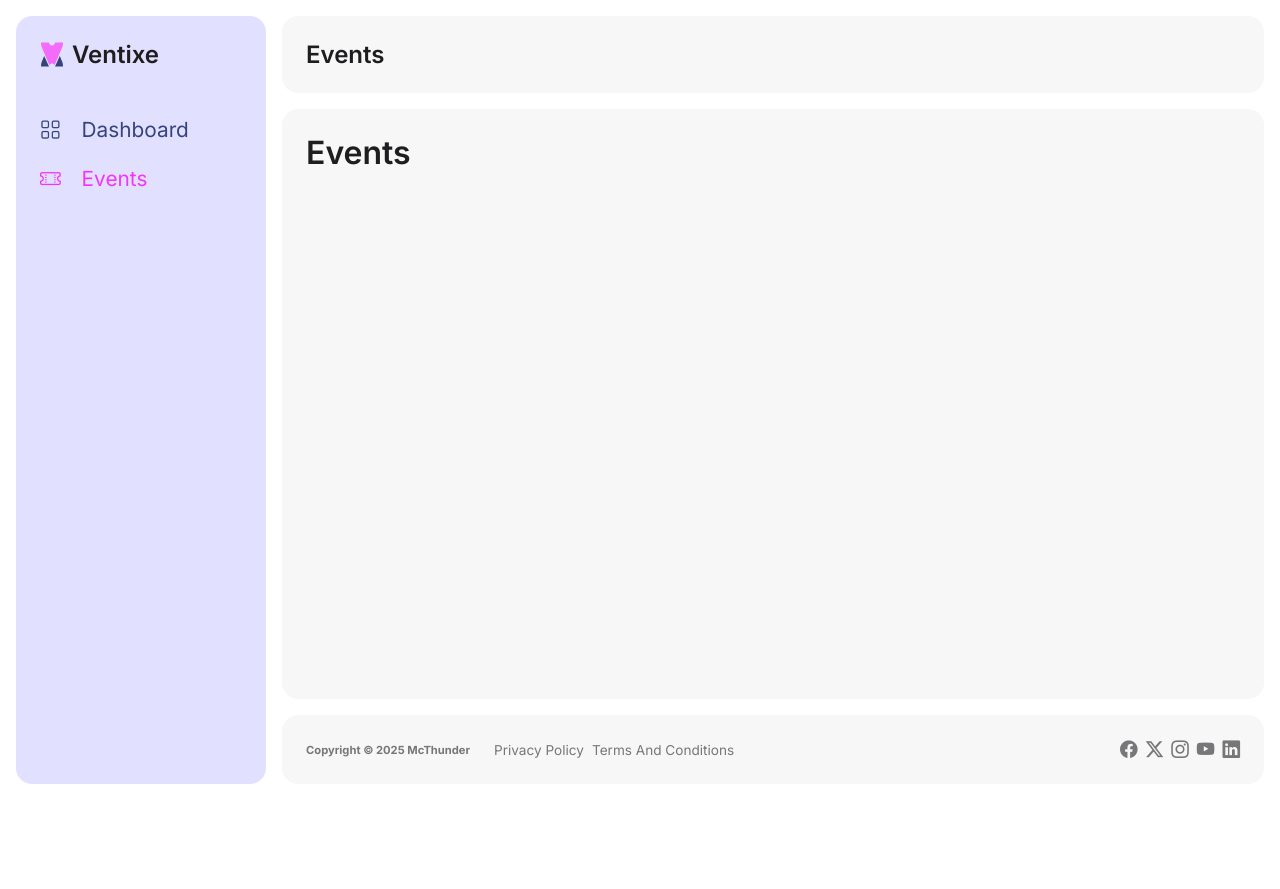
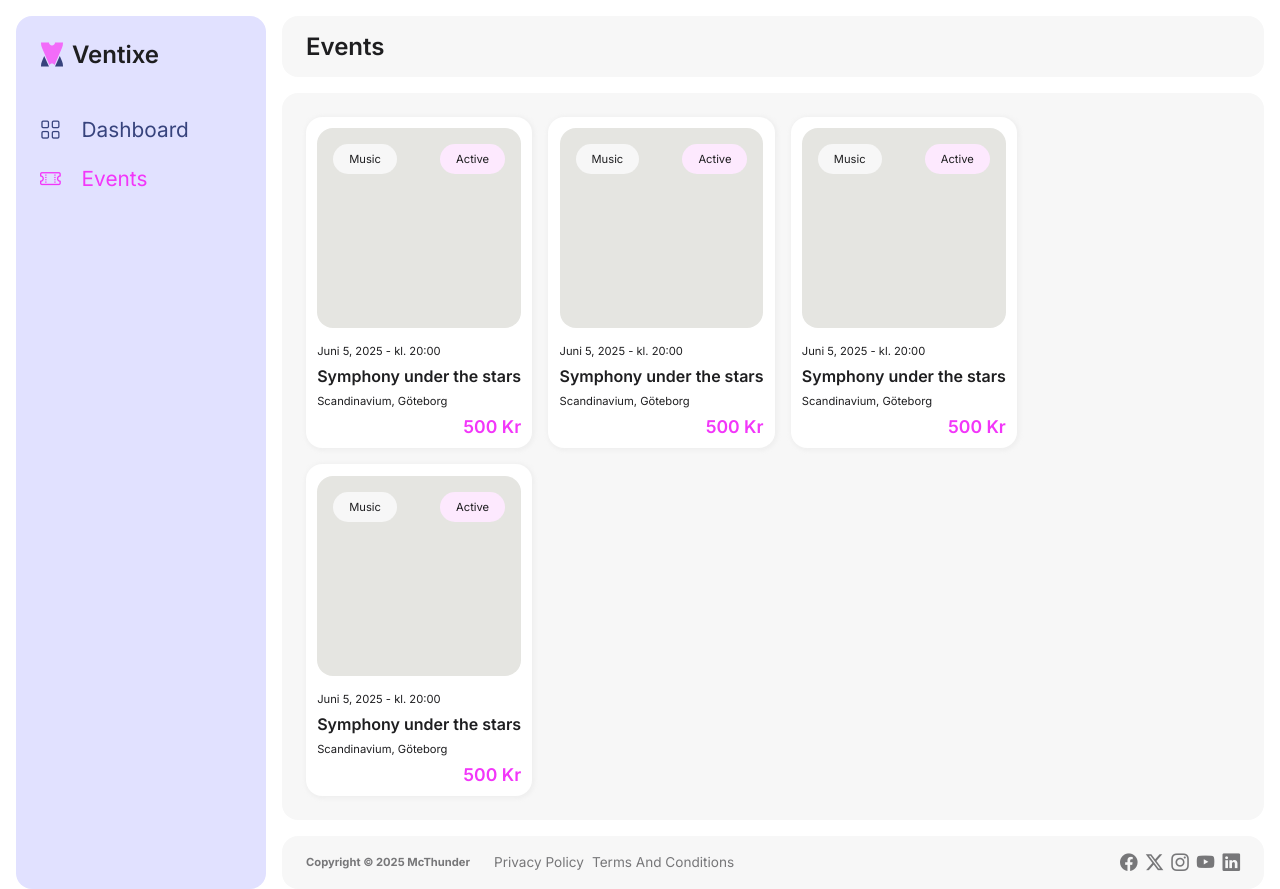
Before and after one commit to Ecw-Ventixe-Bookings/React_Frontend, a React (Vite) app: page /events in a window 1280 px wide. Before the commit the page ends 800 px from the top, so only its background shows below. Built offline with nearby package versions, Linux system fonts and the light colour scheme.

Commit message:
added event card and som other css changes

```diff
--- a/src/Layouts/PortalLayout.jsx
+++ b/src/Layouts/PortalLayout.jsx
@@ -18,7 +18,7 @@ function PortalLayout() {
 
   return (
     <div className='portal-wrapper'>
-        <Nav />
+        <Nav pageName = {pageName} />
         <Header pageName = {pageName} />
             <main>
                 <Outlet />
--- a/src/Pages/Events.jsx
+++ b/src/Pages/Events.jsx
@@ -1,9 +1,22 @@
 import React from 'react'
+import { EventCard } from '../components/eventCard/EventCard'
 
 export const Events = () => {
+
+  const event = {
+    category: 'Music',
+    status: 'Active',
+    title: 'Symphony under the stars',
+    location: 'Scandinavium, Göteborg',
+    price: 500
+  }
+
   return (
     <section className='section-events'>
-        <h1>Events</h1>
+        <EventCard event = {event} />
+        <EventCard event = {event} />
+        <EventCard event = {event} />
+        <EventCard event = {event} />
     </section>
   )
 }
--- a/src/assets/css/app.css
+++ b/src/assets/css/app.css
@@ -17,7 +17,7 @@
     grid-template-columns: 1fr;
     grid-template-areas: "nav" "main" "footer";
 
-    @media(width > 768px) {
+    @media(width >= 768px) {
         grid-template-columns: 80px 1fr;
         grid-template-areas:
         "nav header"
@@ -53,6 +53,14 @@ nav {
         }
     }
 
+    .pageTitle {
+        display: none;
+    }
+
+    .nav-mobile-menu-btn {
+        display: none;
+    }
+
     .nav-links {
         display: flex;
         flex-direction: column;
@@ -68,7 +76,7 @@ nav {
         span {
             display: none;
 
-            @media(width > 1200px) {
+            @media(width > 1200px), (width <  768px) {
                 display: inline;
             }
         }
@@ -77,13 +85,52 @@ nav {
     .active {
         color: var(--primary-100);
     }
+
+    @media(width < 768px) {
+        position: relative;
+        display: flex;
+        justify-content: space-between;
+
+        .logo {
+            margin: 0;
+        }
+
+        .pageTitle {
+            display: block;
+            font-size: 1.4rem;
+        }
+
+        .nav-mobile-menu-btn {
+            display: block;
+            border: none;
+            background-color: transparent;
+
+            i {
+                font-size: 1.5rem;
+            }
+        }
+
+        .nav-links {
+            display: none;
+            position: absolute;
+            top: 100%;
+            right: 0;
+
+            padding: 1rem;
+            background-color: var(--cool-grey-10);
+        }
+
+        .nav-links.show {
+            display: flex;
+        }
+    }
 }
 
 header {
     display: none;
     grid-area: header;
     background-color: var(--grey-20);
-    padding: 1.5rem;
+    padding: 1rem 1.5rem;
     border-radius: 16px;
 
     @media(width > 768px) {
@@ -101,7 +148,7 @@ main {
 footer {
     grid-area: footer;
     background-color: var(--grey-20);
-    padding: 1.5rem;
+    padding: 1rem 1.5rem;
     border-radius: 16px;
 
     font-size: 0.7rem;
--- /dev/null
+++ b/src/assets/css/sections.css
@@ -0,0 +1,5 @@
+.section-events {
+    display: flex;
+    gap: 1rem;
+    flex-wrap: wrap;
+}
--- a/src/components/Nav.jsx
+++ b/src/components/Nav.jsx
@@ -1,9 +1,13 @@
-import React from 'react'
+import React, { useState } from 'react'
 
 import appLogo from '../assets/images/VentixeLogo.svg'
 import { NavLink } from 'react-router-dom'
 
-export const Nav = () => {
+export const Nav = ({pageName = 'Dashboard'}) => {
+  const [showMenu, setShowMenu] = useState(false)
+
+
+
   return (
     <nav>
         <div className='logo'>
@@ -11,7 +15,15 @@ export const Nav = () => {
           <span>Ventixe</span>
         </div>
 
-        <div className='nav-links'>
+        <h1 className='pageTitle'>{pageName}</h1>
+
+        <button
+          className='nav-mobile-menu-btn'
+          onClick={() => setShowMenu(!showMenu)}>
+            <i className="bi bi-list"></i>
+        </button>
+
+        <div className={showMenu ? 'nav-links show' : 'nav-links'}>
           <NavLink to="/">
             <i className="bi bi-grid"></i>
             <span>Dashboard</span>
--- /dev/null
+++ b/src/components/eventCard/EventCard.jsx
@@ -0,0 +1,20 @@
+import React from 'react'
+
+import './eventCard.css'
+
+export const EventCard = ({event}) => {
+  return (
+    <div className='event-card'>
+        <div className='event-header'>
+            <p className='event-category'>{event.category}</p>
+            <p className='event-status'>{event.status}</p>
+        </div>
+        <div className='event-details'>
+            <p>Juni 5, 2025 - kl. 20:00</p>
+            <p className='event-title'>{event.title}</p>
+            <p>{event.location}</p>
+            <p className='event-price'>{event.price} Kr</p>
+        </div>
+    </div>
+  )
+}
--- /dev/null
+++ b/src/components/eventCard/eventCard.css
@@ -0,0 +1,62 @@
+.event-card {
+    max-width: 300px;
+    background-color: white;
+    padding: 0.7rem;
+    border-radius: 16px;
+
+    display: flex;
+    flex-direction: column;
+    gap: 1rem;
+
+    box-shadow: 1px 1px 5px 1px rgba(201, 201, 201, 0.2);
+
+    .event-header {
+        width: 100%;
+        height: 200px;
+
+        background-color: var(--grey-40);
+        border-radius: 16px;
+
+        display: flex;
+        justify-content: space-between;
+        align-items: flex-start;
+
+        padding: 1rem;
+
+        p {
+            font-size: 0.7rem;
+            padding: 0.5rem 1rem;
+            border-radius: 30px;
+        }
+
+        .event-category {
+            background-color: var(--grey-20);
+        }
+
+        .event-status {
+            background-color: var(--primary-30);
+        }
+    }
+
+    .event-details {
+        display: flex;
+        flex-direction: column;
+        gap: 0.5rem;
+
+        p {
+            font-size: 0.7rem;
+        }
+
+        .event-title {
+            font-size: 1rem;
+            font-weight: var(--font-weight-semibold);
+        }
+
+        .event-price {
+            font-size: 1.1rem;
+            font-weight: var(--font-weight-semibold);
+            color: var(--primary-100);
+            text-align: end;
+        }
+    }
+}
--- a/src/main.jsx
+++ b/src/main.jsx
@@ -7,6 +7,7 @@ import './assets/css/fonts.css'
 import './assets/css/variables.css'
 import './assets/css/index.css'
 import './assets/css/app.css'
+import './assets/css/sections.css'
 
 createRoot(document.getElementById('root')).render(
   <StrictMode>
```
